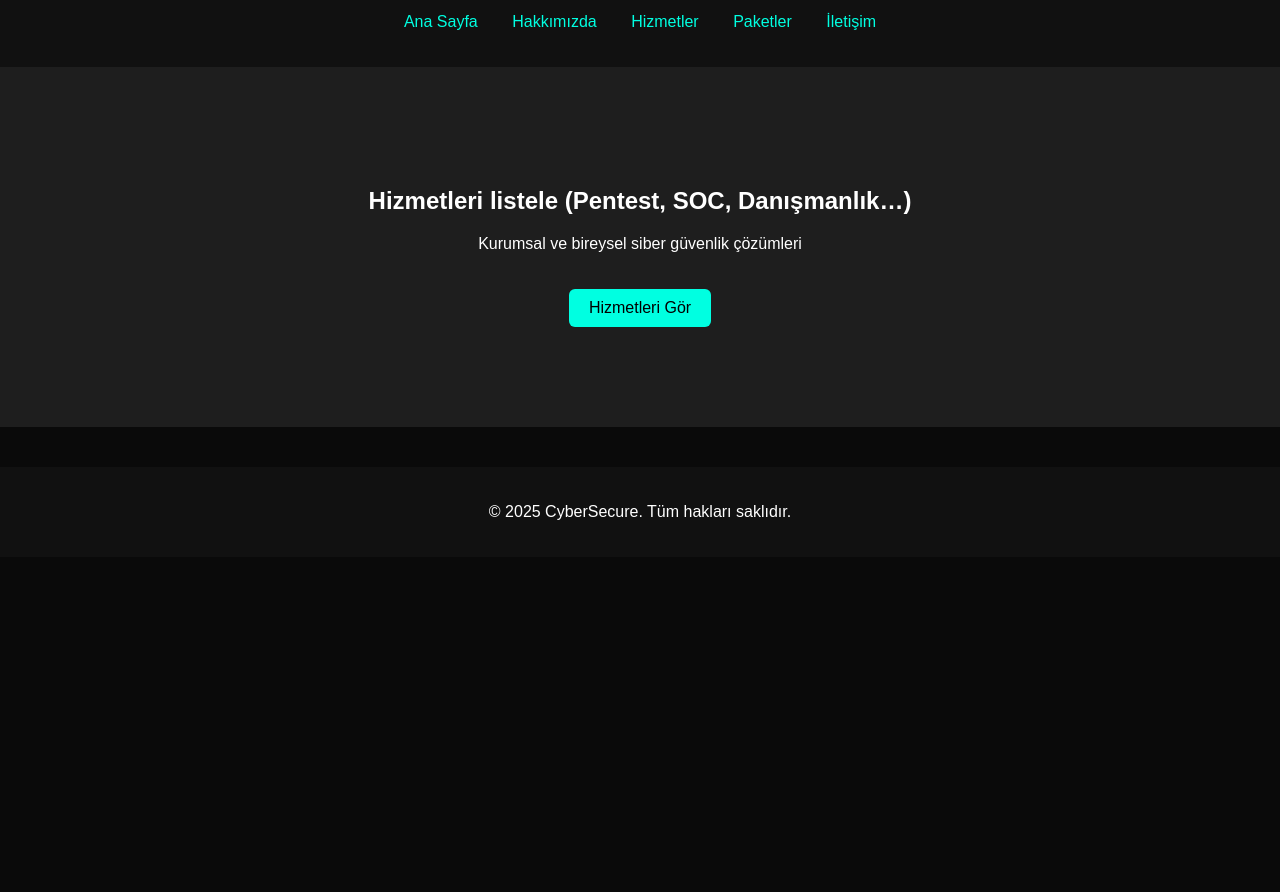
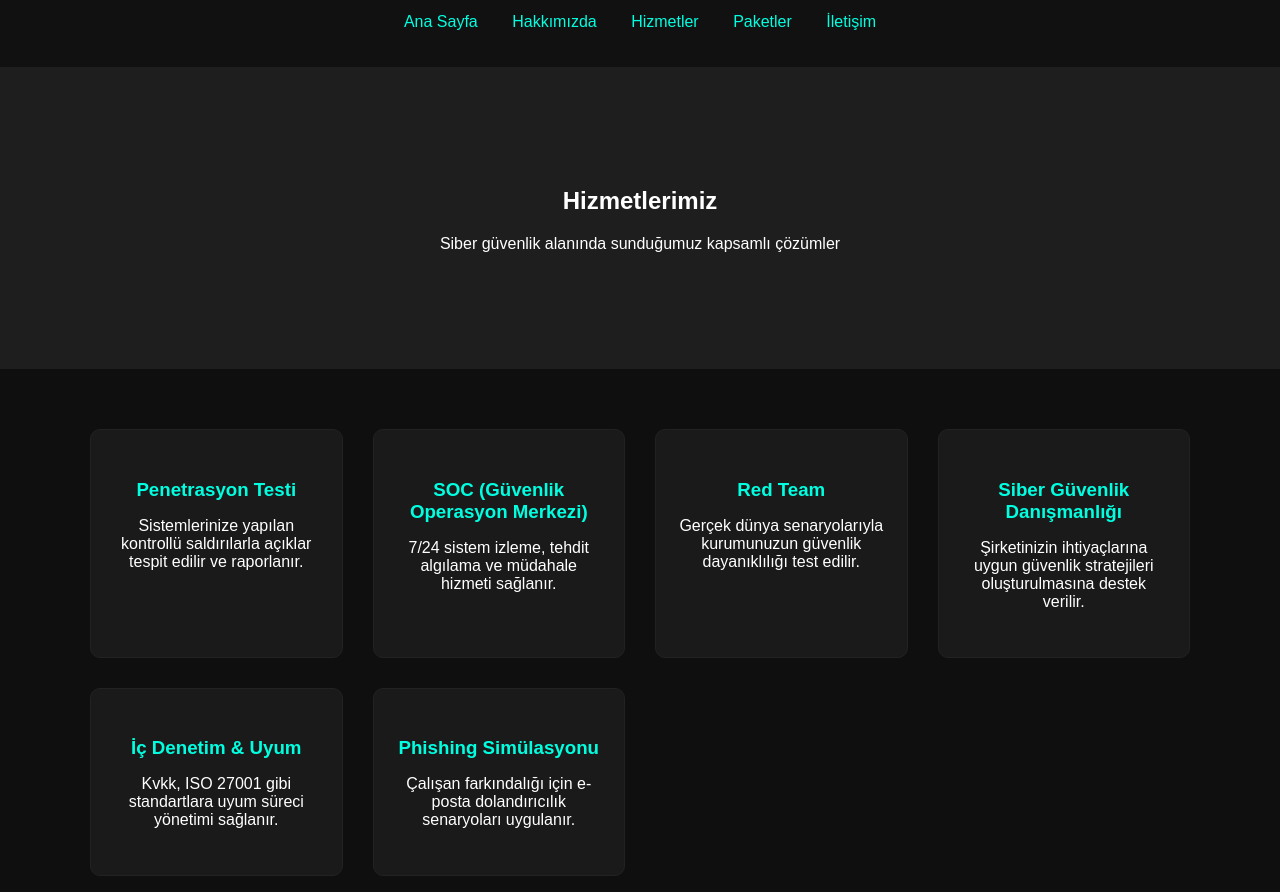
Before and after one commit to berkanaYK/global_shieldsec.com, a plain HTML site: page services.html in a window 1280 px wide. Shown: the part 60-952 px from the top of the page. Before the commit the page ends 800 px from the top, so only its background shows below. Drawn offline with Linux system fonts and the light colour scheme.

Commit message:
servis güncellemesi

```diff
--- a/css/style.css
+++ b/css/style.css
@@ -81,3 +81,34 @@ footer {
   padding-left: 40px;
   max-width: 600px;
 }
+.services {
+  background-color: #0f0f0f;
+  padding: 60px 20px;
+  text-align: center;
+}
+
+.services .container {
+  display: grid;
+  grid-template-columns: repeat(auto-fit, minmax(250px, 1fr));
+  gap: 30px;
+  max-width: 1100px;
+  margin: auto;
+}
+
+.service-card {
+  background-color: #1a1a1a;
+  border: 1px solid #222;
+  padding: 30px 20px;
+  border-radius: 10px;
+  transition: transform 0.3s, box-shadow 0.3s;
+}
+
+.service-card:hover {
+  transform: translateY(-5px);
+  box-shadow: 0 0 20px rgba(0, 255, 225, 0.3);
+}
+
+.service-card h3 {
+  color: #00ffe1;
+  margin-bottom: 15px;
+}
--- a/services.html
+++ b/services.html
@@ -3,7 +3,7 @@
 <head>
   <meta charset="UTF-8">
   <meta name="viewport" content="width=device-width, initial-scale=1.0">
-  <title>CyberSecure - Ana Sayfa</title>
+  <title>CyberSecure - Hizmetler</title>
   <link rel="stylesheet" href="css/style.css">
 </head>
 <body>
@@ -21,10 +21,45 @@
     </nav>
   </header>
 
-  <section class="hero">
-    <h2>Hizmetleri listele (Pentest, SOC, Danışmanlık…)</h2>
-    <p>Kurumsal ve bireysel siber güvenlik çözümleri</p>
-    <a href="services.html" class="btn">Hizmetleri Gör</a>
+   <section class="hero">
+    <h2>Hizmetlerimiz</h2>
+    <p>Siber güvenlik alanında sunduğumuz kapsamlı çözümler</p>
+  </section>
+
+  <section class="services">
+    <div class="container">
+
+      <div class="service-card">
+        <h3>Penetrasyon Testi</h3>
+        <p>Sistemlerinize yapılan kontrollü saldırılarla açıklar tespit edilir ve raporlanır.</p>
+      </div>
+
+      <div class="service-card">
+        <h3>SOC (Güvenlik Operasyon Merkezi)</h3>
+        <p>7/24 sistem izleme, tehdit algılama ve müdahale hizmeti sağlanır.</p>
+      </div>
+
+      <div class="service-card">
+        <h3>Red Team</h3>
+        <p>Gerçek dünya senaryolarıyla kurumunuzun güvenlik dayanıklılığı test edilir.</p>
+      </div>
+
+      <div class="service-card">
+        <h3>Siber Güvenlik Danışmanlığı</h3>
+        <p>Şirketinizin ihtiyaçlarına uygun güvenlik stratejileri oluşturulmasına destek verilir.</p>
+      </div>
+
+      <div class="service-card">
+        <h3>İç Denetim & Uyum</h3>
+        <p>Kvkk, ISO 27001 gibi standartlara uyum süreci yönetimi sağlanır.</p>
+      </div>
+
+      <div class="service-card">
+        <h3>Phishing Simülasyonu</h3>
+        <p>Çalışan farkındalığı için e-posta dolandırıcılık senaryoları uygulanır.</p>
+      </div>
+
+    </div>
   </section>
 
   <footer>
```
